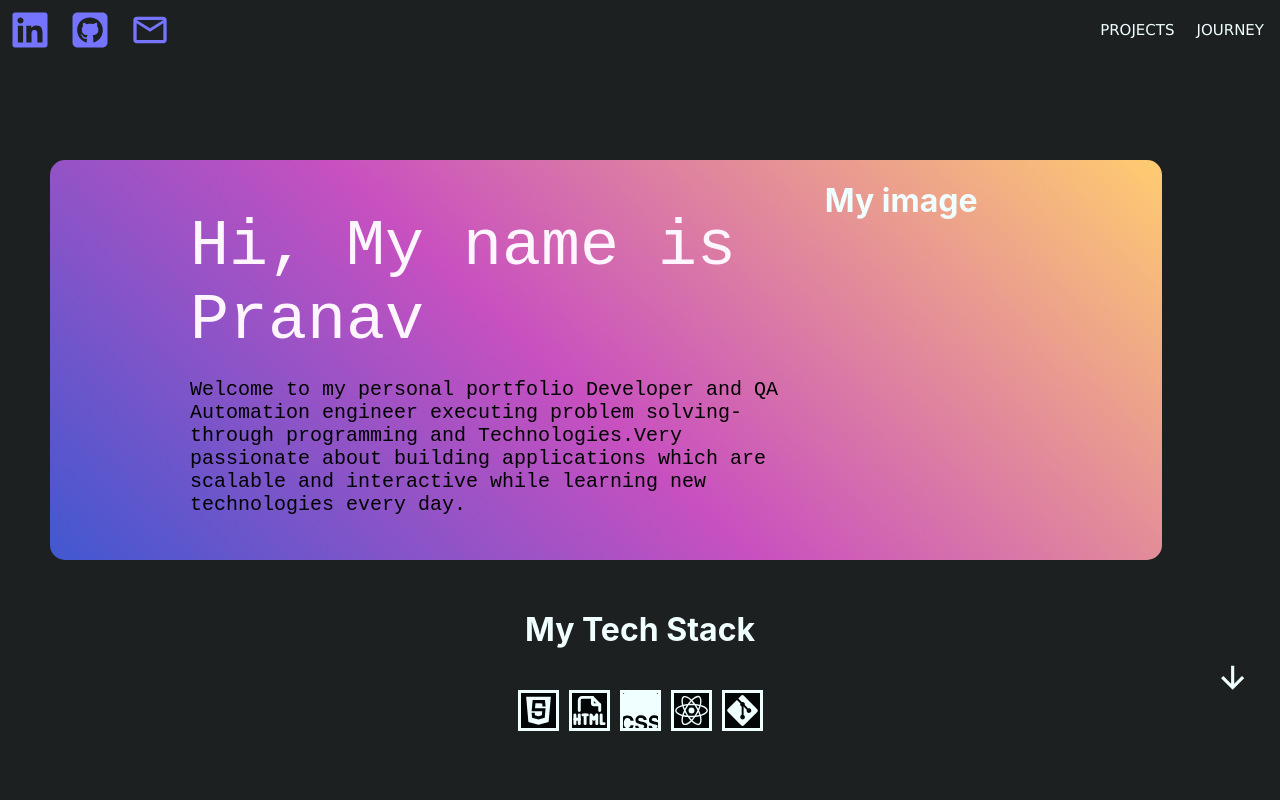
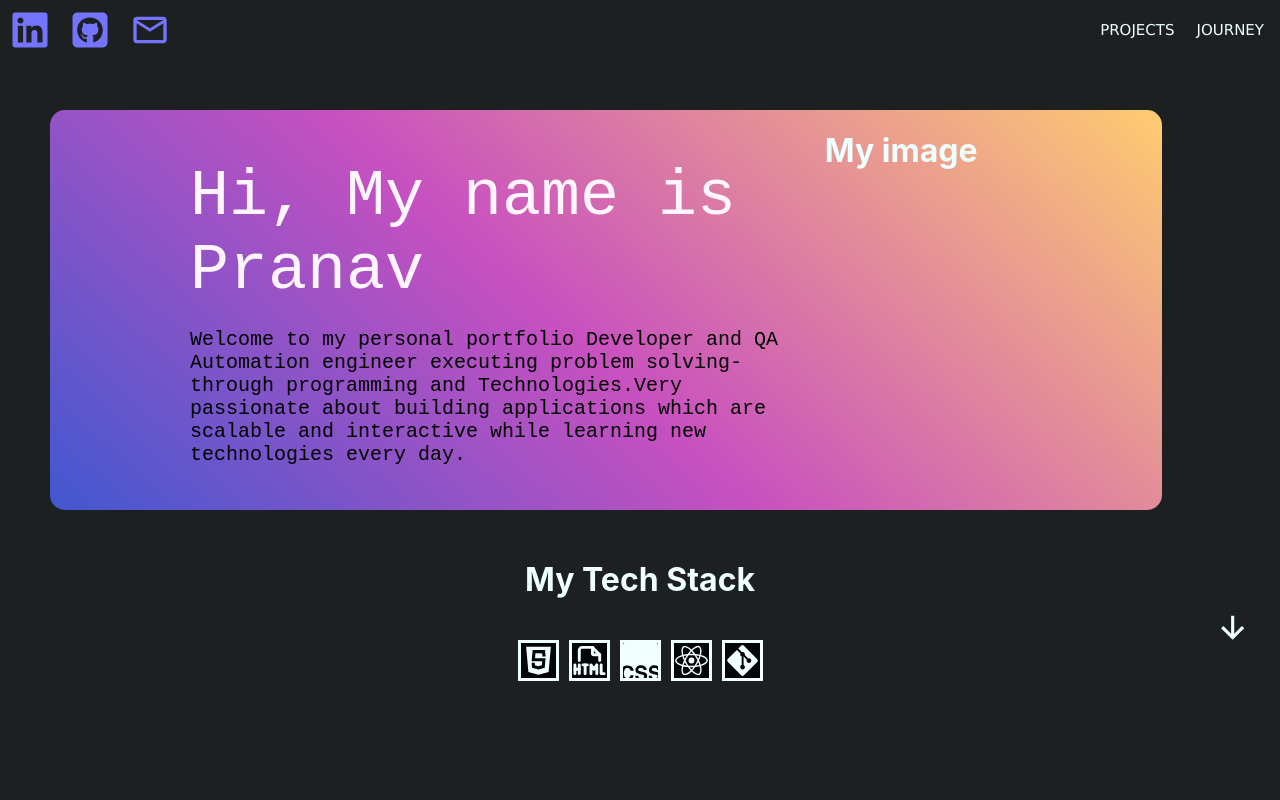
Before and after one commit to PranavJSX/React_folio, a React (Create React App) app: page / in a window 1280 px wide. Shown: the top 800 px of the page. Built offline with nearby package versions, Linux system fonts and the light colour scheme; a web font is replaced by a local one.

Commit message:
udapting the card_prints.jsx , for production build

```diff
--- a/src/Custom Components/Material/Shared/Card_prints.jsx
+++ b/src/Custom Components/Material/Shared/Card_prints.jsx
@@ -1,6 +1,6 @@
 import React, { useEffect, useRef, useState } from 'react'
 import './Card_prints.css'
-import {motion, inView, progress, useScroll, useMotionValueEvent, useInView, useTransform, transform, useMotionValue, useMotionTemplate} from "framer-motion";
+import {AnimatePresence ,motion, inView, progress, useScroll, useMotionValueEvent, useInView, useTransform, transform, useMotionValue, useMotionTemplate} from "framer-motion";
 
 export const Card_prints = (props) => {
 
@@ -19,6 +19,7 @@ const ref1 = useRef(null);
 
   const x = useTransform(scrollYProgress,[0,1] , [-200 , 0]);
   const y = useTransform(scrollYProgress,[0,1] , [200 , 0]);
+
 
 //   useMotionValueEvent(scrollYProgress,"change",(latest)=>{
 //     if(latest>0){
--- a/src/Custom Components/Material/Shared/Main.css
+++ b/src/Custom Components/Material/Shared/Main.css
@@ -36,8 +36,6 @@ div:nth-child(2){
 .topic_display{
     font: bold;
     font-size: 30px;
-    margin-left: 10px;
-    align-self: start;
     color: rgb(107, 102, 102);
 }
 
@@ -51,3 +49,7 @@ div:nth-child(2){
     right: 49.6%;
     color: azure;
 }
+
+.basic_info_div{
+    margin-top: -50px;
+}
--- a/src/Custom Components/Material/Shared/Main.jsx
+++ b/src/Custom Components/Material/Shared/Main.jsx
@@ -12,7 +12,7 @@ export const Main = () => {
     return <>
     {/* <button onClick=}>CLick me to go the bottom</button> */}
     <div><Header/></div>
-    <div><Basic_info/></div>
+    <div className='basic_info_div'><Basic_info/></div>
     <div><My_journey/></div>
     <span className='to_project_arrow'><Scroll_to_button jump_to_id = 'myprojects_div'/></span>
     <div id ='myprojects_div'><span className='topic_display'>RECENT WORK</span><Projects/></div>
```
